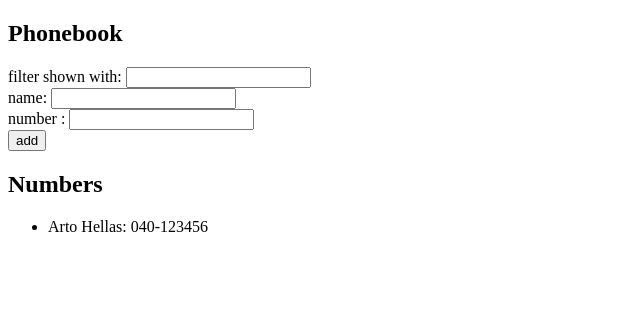
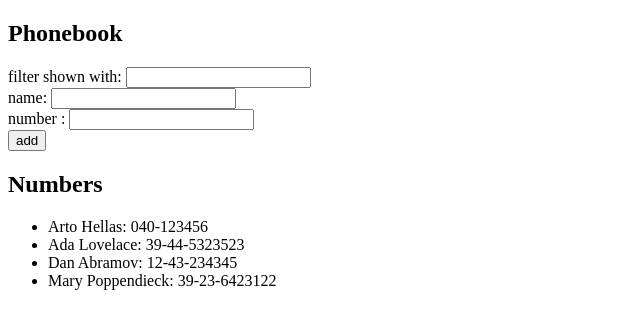
Before and after one commit to AnushrutNeupane/FSOPart2, a React (Vite) app in the folder phonebook/: page / in a window 1280 px wide. Shown: the top 328 px of the page, without its empty margins (0-640 px from the left). Built offline with nearby package versions, Linux system fonts and the light colour scheme; data requests are answered from the project's data file.

Commit message:
added axios and stored initial state of app in 'db.json' file.

```diff
--- /dev/null
+++ b/phonebook/db.json
@@ -0,0 +1,24 @@
+{
+  "persons":[
+    {
+      "name": "Arto Hellas",
+      "number": "040-123456",
+      "id": "1"
+    },
+    {
+      "name": "Ada Lovelace",
+      "number": "39-44-5323523",
+      "id": "2"
+    },
+    {
+      "name": "Dan Abramov",
+      "number": "12-43-234345",
+      "id": "3"
+    },
+    {
+      "name": "Mary Poppendieck",
+      "number": "39-23-6423122",
+      "id": "4"
+    }
+  ]
+}
--- a/phonebook/package.json
+++ b/phonebook/package.json
@@ -7,7 +7,8 @@
     "dev": "vite",
     "build": "vite build",
     "lint": "eslint .",
-    "preview": "vite preview"
+    "preview": "vite preview",
+    "server": "json-server -p 3001 db.json"
   },
   "dependencies": {
     "react": "^19.1.0",
--- a/phonebook/src/App.jsx
+++ b/phonebook/src/App.jsx
@@ -1,15 +1,25 @@
-import { useState } from "react";
+import { useState, useEffect } from "react";
 import PersonForm from "./components/PersonForm";
 import Persons from "./components/Persons";
 import Filter from "./components/Filter";
+import axios from 'axios'
 
 const App = () => {
-  const [persons, setPersons] = useState([
-    { name: "Arto Hellas", number: "040-123456", id: 1 },
-  ]);
+  const [persons, setPersons] = useState([]);
   const [newName, setNewName] = useState("");
   const [newNumber, setNewNumber] = useState("");
   const [filter, setFilter] = useState("");
+
+  useEffect(()=>{
+    console.log('effect')
+    axios
+    .get('http://localhost:3001/persons')
+    .then(response => {
+      console.log('promise fulfilled')
+      setPersons(response.data)
+    })
+  },[])
+  console.log('render', persons.length, 'persons')
 
   // Adding Name logic
   const addName = (event) => {
```
